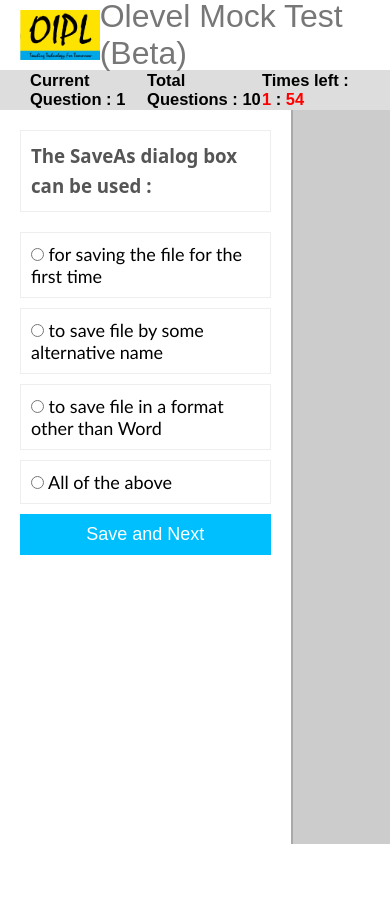
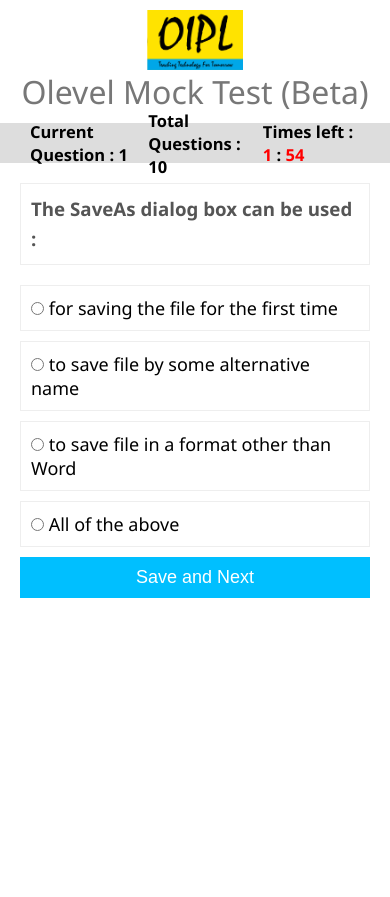
Before and after one commit to dev-shubhamsharma/oipl, a PHP site: page /ExamWindow.html in a window 390 px wide. Before the commit the page ends 844 px from the top, so only its background shows below. Run offline with PHP 8.4, Linux system fonts and the light colour scheme.

Commit message:
responsive exam window created

```diff
--- a/exam.css
+++ b/exam.css
@@ -6,7 +6,7 @@
 
 
 body {
-    font-family: 'calibri',sans-serif;
+    font-family: 'Segoe UI', Tahoma, Geneva, Verdana, sans-serif;
 }
 
 #form-container {
@@ -107,7 +107,7 @@
 /* main exam window started */
 
 header {
-    height: 70px;
+    /* height: 70px; */
     padding: 10px 20px;
 /*     border-bottom: 3px solid #ddd; */
     background: #fff;
@@ -118,12 +118,12 @@
 
 header h1 {
     color: #777;
-    font-family: 'Ubuntu', sans-serif;
     font-weight: 200;
 }
 
 header img {
-    max-height: 100%;
+    height: 60px;
+
 }
 
 section {
@@ -135,7 +135,6 @@
     align-items: center;
     justify-content: space-between;
     font-size: 11px;
-    font-family: 'Ubuntu', sans-serif;
     font-weight: lighter;
 }
 
@@ -184,7 +183,6 @@
 .question-container {
     border: 1px solid #eee;
     padding: 10px;
-    font-family: 'Noto Sans', sans-serif;
     color: #555;
     font-weight: lighter;
     margin-bottom: 20px;
@@ -194,7 +192,6 @@
 .option-container {
     border: 1px solid #eee;
     padding: 10px;
-    font-family: 'calibri',sans-serif;
     font-size: 18px;
     margin-bottom: 10px;
 /*     cursor: pointer; */
@@ -216,7 +213,6 @@
 
 .msg {
     text-align: center;
-    font-family: 'calibri',sans-serif;
     color: red;
     margin-top: 30px;
     font-size: 18px;
@@ -282,3 +278,27 @@
 }
 
 /*     result window closed */
+
+
+
+
+@media(max-width:700px){
+    #right-section {
+        display: none;
+    }
+
+    #left-section {
+        width: 100%;
+        border: none;
+
+    }
+}
+
+
+@media(max-width:600px) {
+    header {
+        flex-direction: column;
+        text-align: center;
+        font-size: 1rem;
+    }
+}
--- a/examwindow.html
+++ b/examwindow.html
@@ -18,13 +18,12 @@
 
     <header id="header">
         <img src="images/logo.png" alt="OIPL logo image">
-        <h1>Online Test</h1>
+        <h1>CCC/OLevel Online&nbsp;Exam</h1>
     </header>
 
     <section>
         <h2 id="score-box">Score : <span id="score-count">00</span> / 10</h2>
-        <h2>Current Question : <span id="current-question">00</span></h2>
-        <h2>Total Questions : <span id="total-question"></span></h2>
+        <h2>Question : <span id="current-question"></span> / <span id="total-question"></span></h2>
         <h2>Times left :
             <span id="minutes">00</span>
             <span> : </span>
--- a/index.html
+++ b/index.html
@@ -95,7 +95,7 @@
 
                 <div class="input-container">
                     <label for="message">Message</label>
-                    <textarea placeholder="Johne Doe"></textarea>
+                    <textarea placeholder="Write your message here"></textarea>
                 </div>
 
                 <div class="input-container">
--- a/style.css
+++ b/style.css
@@ -7,7 +7,6 @@
 
 body {
     max-width: 100vw;
-    overflow: hidden;
 }
 
 header {
```
